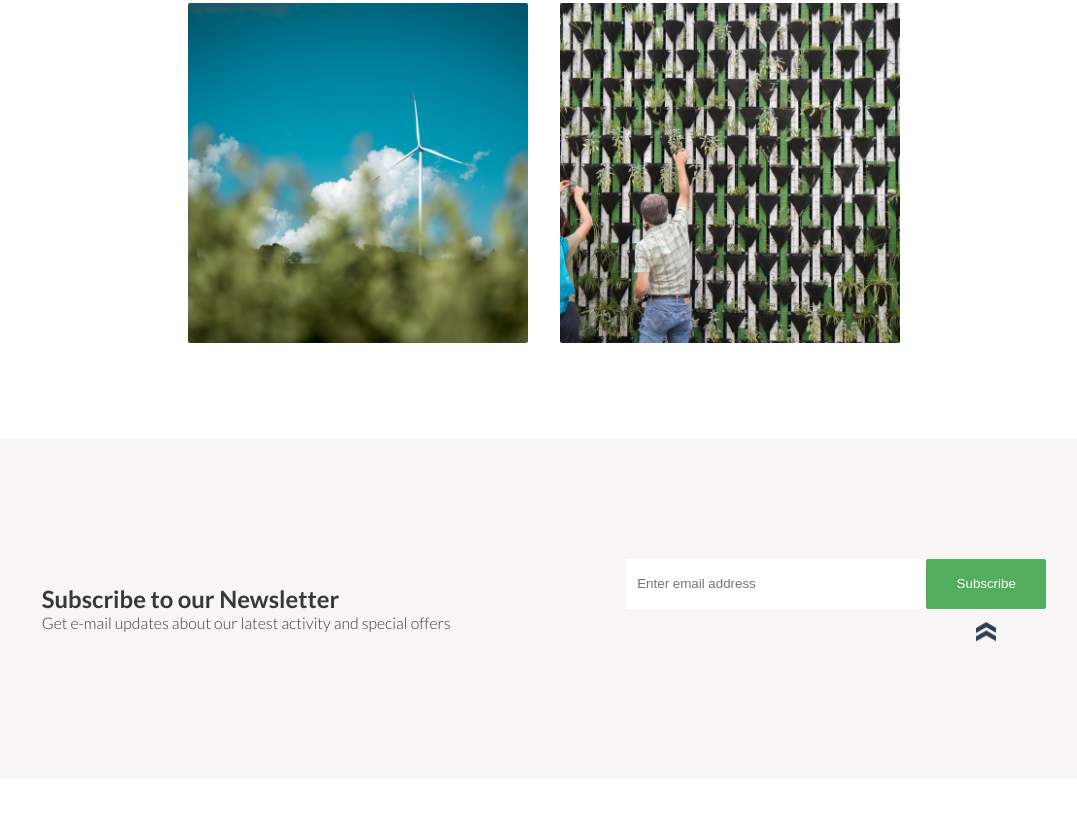
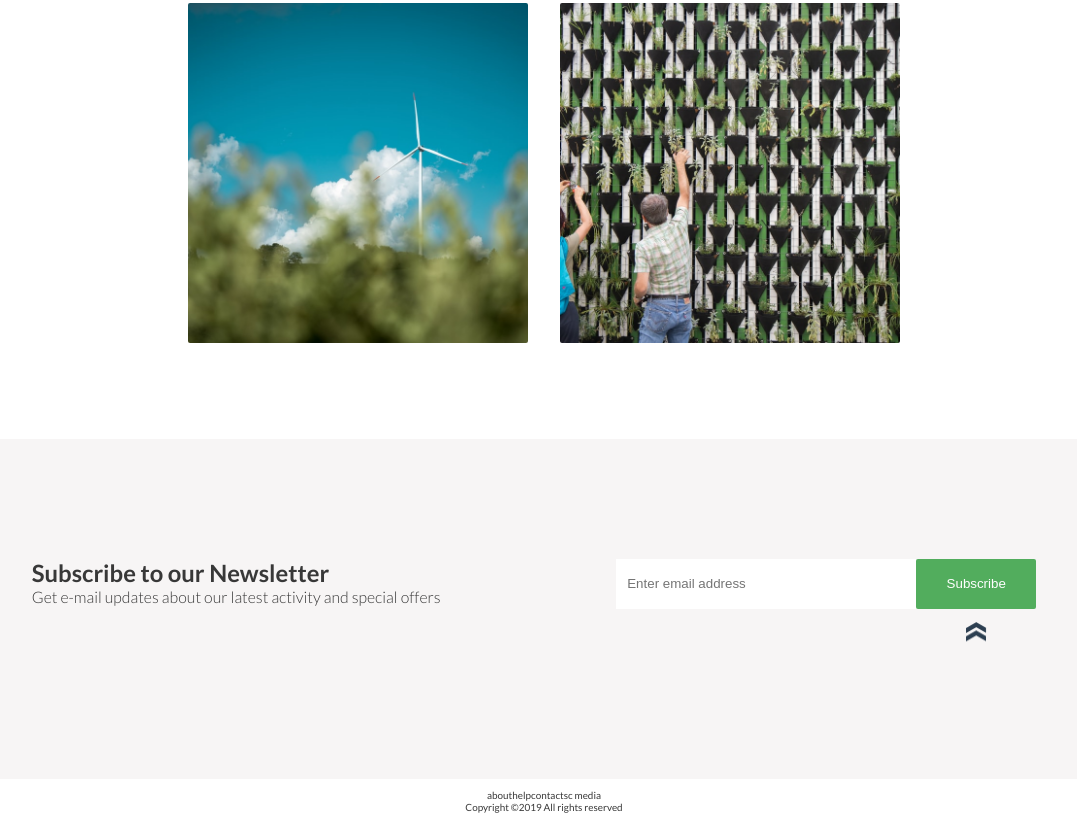
Before and after one commit to ewelina-slepko/website-template, a website: page public/index.html in a window 1280 px wide. Shown: the part 2795-3618 px from the top of the page, without its empty margins (96-1173 px from the left). Before the commit the page ends 3574 px from the top, so only its background shows below. Drawn offline with Linux system fonts and the light colour scheme.

Commit message:
Added footer section

```diff
--- a/public/index.html
+++ b/public/index.html
@@ -110,15 +110,18 @@
                         <div class="chevron"></div>
                     </div>
                 </div>
+            </div>
+        </section>
+        <footer class="footer-container">
+            <div class="info">
+                <section class="info-about">about</section>
+                <section class="info-help">help</section>
+                <section class="info-contact">contact</section>
+                <section class="info-social_media">sc media</section>
+            </div>
+            <p>Copyright ©2019 All rights reserved</p>
+        </footer>
 
-            </div>
-
-        </section>
-
-
-        <section class="contact">
-
-        </section>
     </main>
 
 
--- /dev/null
+++ b/public/sass/layouts/footer.scss
@@ -0,0 +1,27 @@
+.footer-container{
+    padding: 10px 50px;
+    text-align: center;
+}
+
+.info{
+    display: flex;
+    flex-wrap: wrap;
+    align-items: center;
+    justify-content: center;
+
+    &-about{
+
+    }
+
+    &-help{
+
+    }
+
+    &-contact{
+
+    }
+
+    &-social_media{
+
+    }
+}
--- a/public/sass/layouts/newsletter.scss
+++ b/public/sass/layouts/newsletter.scss
@@ -1,6 +1,6 @@
 .newsletter{
     display: flex;
-    align-items: center;
+    align-items: flex-start;
     justify-content: space-around;
     flex-wrap: wrap;
     background-color: $color-gray-light;
@@ -8,13 +8,14 @@
 }
 
 .newsletter-info{
+    margin-top: 20px;
 
     @include respond(phone){
         text-align: center;
     }
 
     font-size: 1.6rem;
-    margin: 20px;
+    // margin: 20px;
     &-header{
 
     }
--- a/public/sass/main.scss
+++ b/public/sass/main.scss
@@ -15,3 +15,4 @@
 @import "layouts/alternatives";
 @import "layouts/our-work";
 @import "layouts/newsletter";
+@import "layouts/footer";
```
Also changed, not shown: public/css/style.css. Lines whose indentation alone changed are shown as unchanged.
